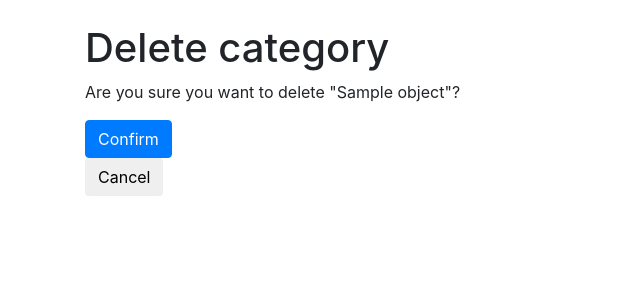
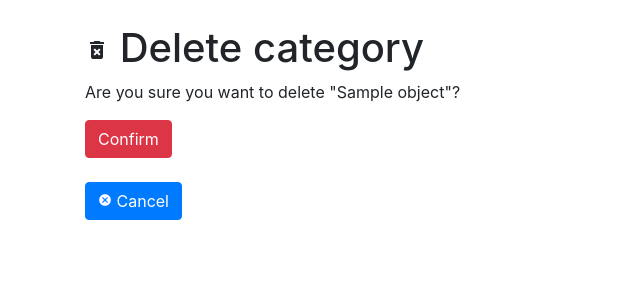
Before and after one commit to awp2017/Not-Reddit, a Django app: template NotReddit/Readit/templates/category_delete.html in a window 1280 px wide. Shown: the part 76-376 px from the top of the page, without its empty margins (0-640 px from the left). Run offline with Django 3.2, Linux system fonts and the light colour scheme; the template is opened without the code that fills it: most values are stand-ins (such as "Sample title", 1, 10 or a date in 2020); some libraries are stand-ins or nearby versions.

Commit message:
fixed delete category page

```diff
--- a/NotReddit/Readit/templates/category_delete.html
+++ b/NotReddit/Readit/templates/category_delete.html
@@ -1,15 +1,16 @@
 {% extends 'layout.html' %}
 
 {% block body %}
-<h1>Delete category</h1>
+<h1><i class="material-icons md-20">delete_forever</i> Delete category</h1>
 
 <form action="" method="post">{% csrf_token %}
     <p>Are you sure you want to delete "{{ object }}"?</p>
-    <input type="submit" value="Confirm" class="btn btn-primary" />
+    <input type="submit" value="Confirm" class="btn btn-danger" />
 </form>
-
+<br />
 <a href="{% url 'category_post_list' pk_category=object.pk %}">
-	<button class="btn btn-default">
+	<button class="btn btn-primary">
+		<i class="material-icons md-14">cancel</i>
 		Cancel
 	</button>
 </a>
```
